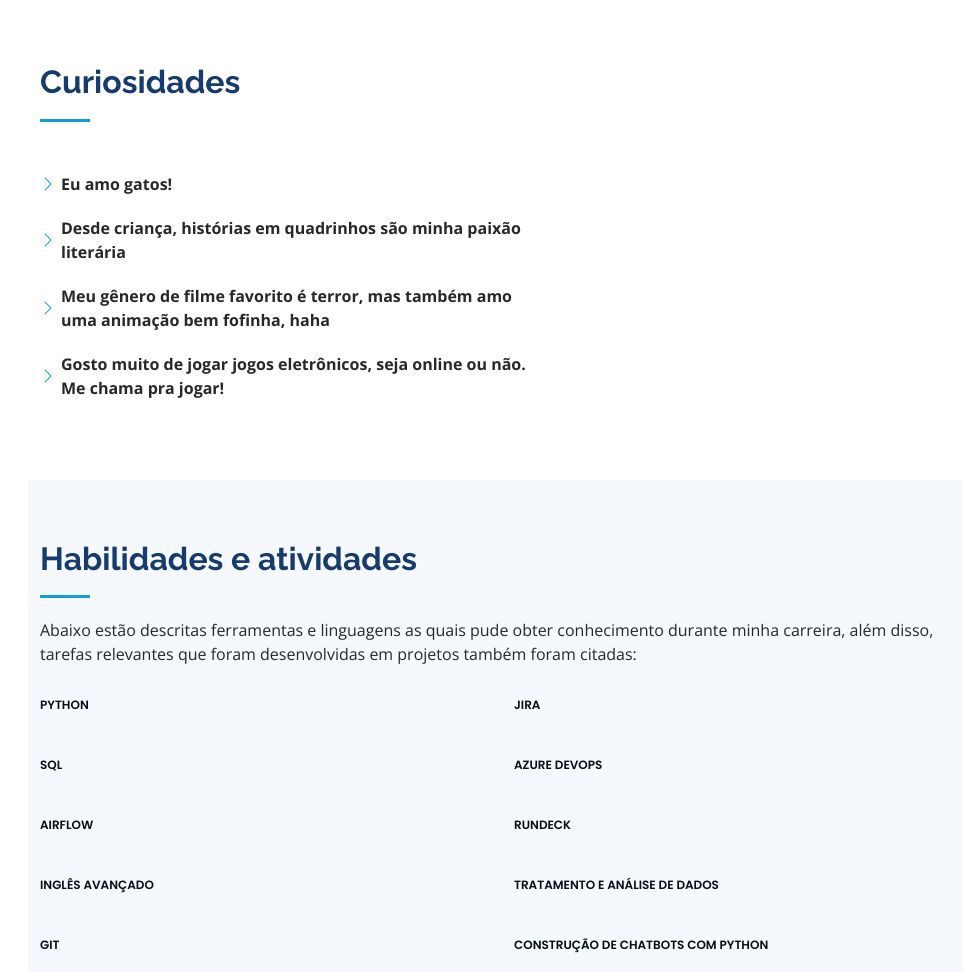
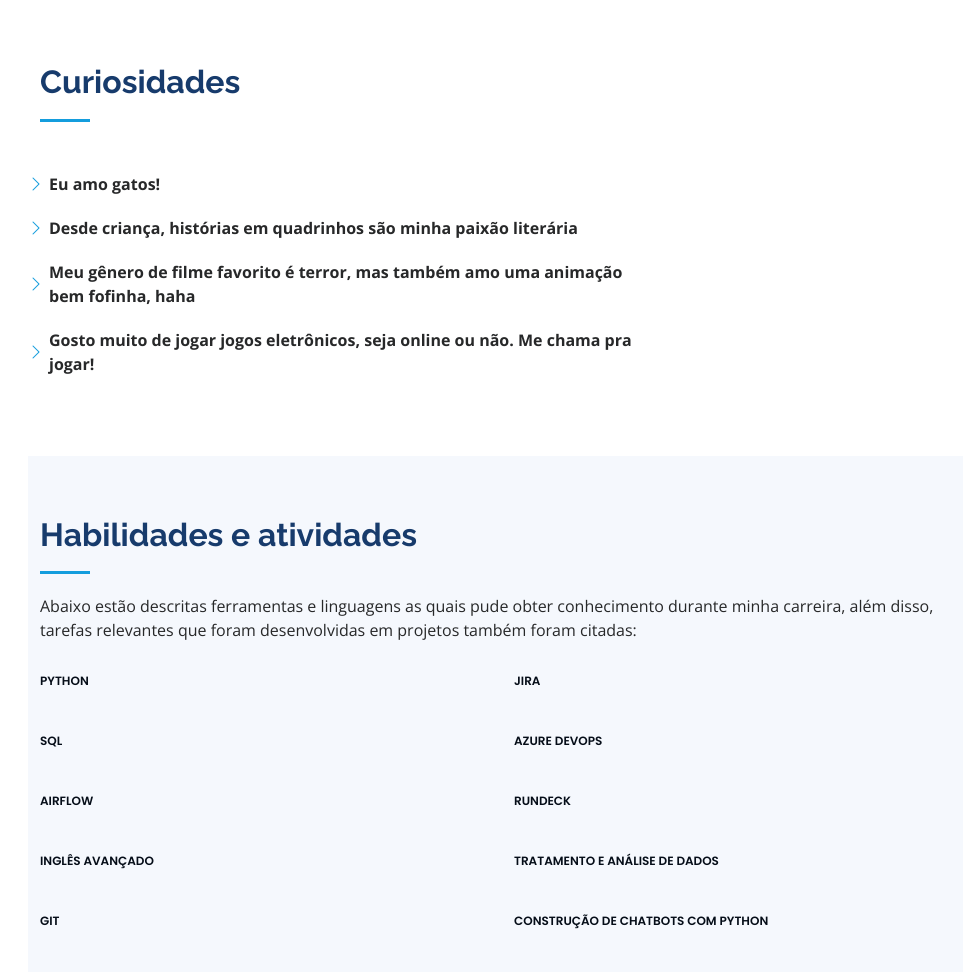
Before and after one commit to vivianerenizia/vivianerenizia.github.io, a plain HTML site: page index.html in a window 1280 px wide. Shown: the part 1501-2473 px from the top of the page, without its empty margins (304-1267 px from the left). Drawn offline with nearby package versions, Linux system fonts and the light colour scheme.

Commit message:
Update index.html

```diff
--- a/index.html
+++ b/index.html
@@ -150,14 +150,12 @@
         <div class="row">
           <div class="col-lg-8 pt-4 pt-lg-0 content" data-aos="fade-left">
             <div class="row">
-              <div class="col-lg-10">
                 <ul>
                   <li><i class="bi bi-chevron-right"></i> <strong>Eu amo gatos!</strong></li>
                   <li><i class="bi bi-chevron-right"></i> <strong>Desde criança, histórias em quadrinhos são minha paixão literária</strong></li>
                   <li><i class="bi bi-chevron-right"></i> <strong>Meu gênero de filme favorito é terror, mas também amo uma animação bem fofinha, haha</strong></li>
                   <li><i class="bi bi-chevron-right"></i> <strong>Gosto muito de jogar jogos eletrônicos, seja online ou não. Me chama pra jogar!</strong></li>
                 </ul>
-              </div>
             </div>
             <!-- <p>
               Officiis eligendi itaque labore et dolorum mollitia officiis optio vero. Quisquam sunt adipisci omnis et ut. Nulla accusantium dolor incidunt officia tempore. Et eius omnis.
```
